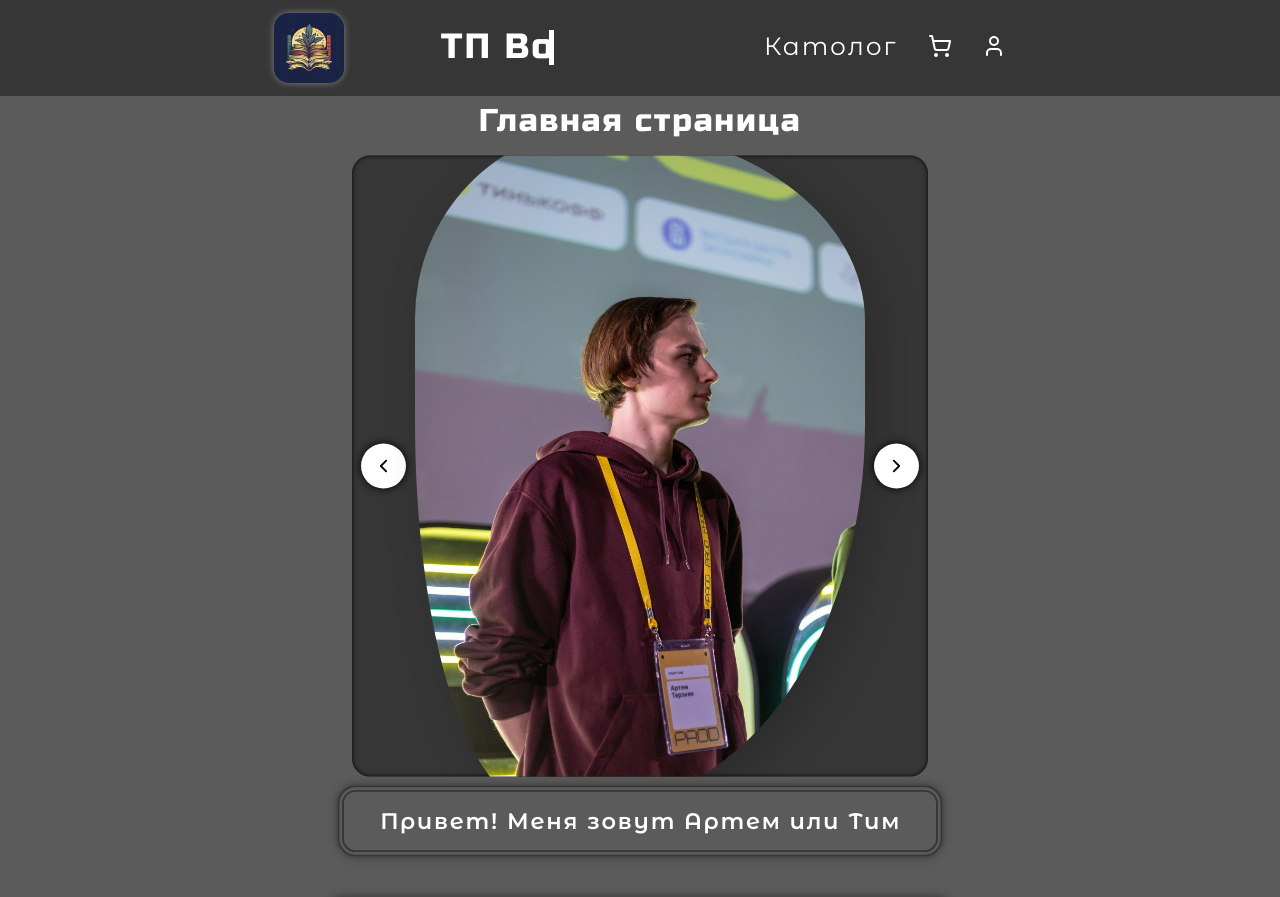
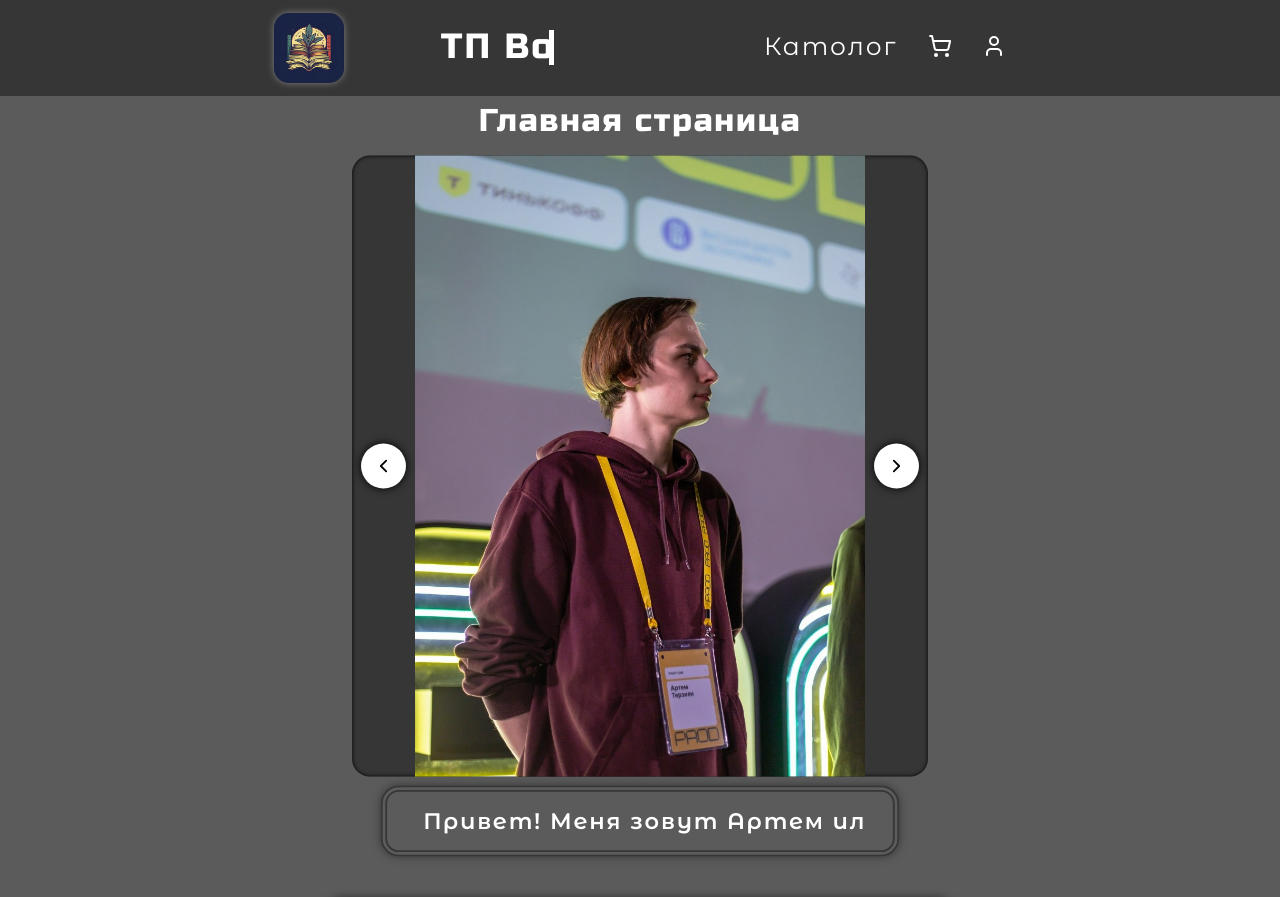
Before and after one commit to Re1lis/shopBooks, a React (Vite) app: page / in a window 1280 px wide. Shown: the top 897 px of the page. Built offline with nearby package versions, Linux system fonts and the light colour scheme.

Commit message:
shopBooks

```diff
--- a/src/components/HomePage/home.css
+++ b/src/components/HomePage/home.css
@@ -17,11 +17,8 @@
     width: 500px;
     height: auto;
     min-height: 650px;
-
-
-    border-radius: 50% 70% 70% 30%/30% 30% 70% 70%;
-    box-shadow: 15px 15px 50px rgba(0,0,0,0.2);
-    animation: animationImage 3s infinite;
+    border-radius: var(--border-radius-images);
+    z-index: 1;
 }
 
 .arrow-button {
@@ -35,6 +32,7 @@
     position: absolute;
     box-shadow: 0 0 10px var(--black-color);
     transition-duration: 0.1s;
+    z-index: 2;
 
     &:hover{
         scale: 1.1;
@@ -150,6 +148,7 @@
             transition: 0.2s;
             z-index: 1;
             padding: 5px;
+            padding-left: 5px;
 
             &::after{
                 content: '';
@@ -165,7 +164,7 @@
             }
 
             &:hover{
-                padding-left: 20px;
+                padding-left: 30px;
                 color: white;
             }
 
--- a/src/components/HomePage/home.tsx
+++ b/src/components/HomePage/home.tsx
@@ -39,7 +39,7 @@ export default function Home (){
                             'Расскажу чуть о себе. Я живу в небольшом городе РФ. Свою первую книгу я написал в 15 лет. Сейчас мне уже 17 и совсем недавно я написал свою третью книгу.',
                             1000,
                         ]}
-                        speed={60}
+                        speed={30}
                         repeat={Infinity}
                         className='short-biography'
                     />
```
Also changed, not shown: 1 other file (tests, documents, lock files or other folders).
